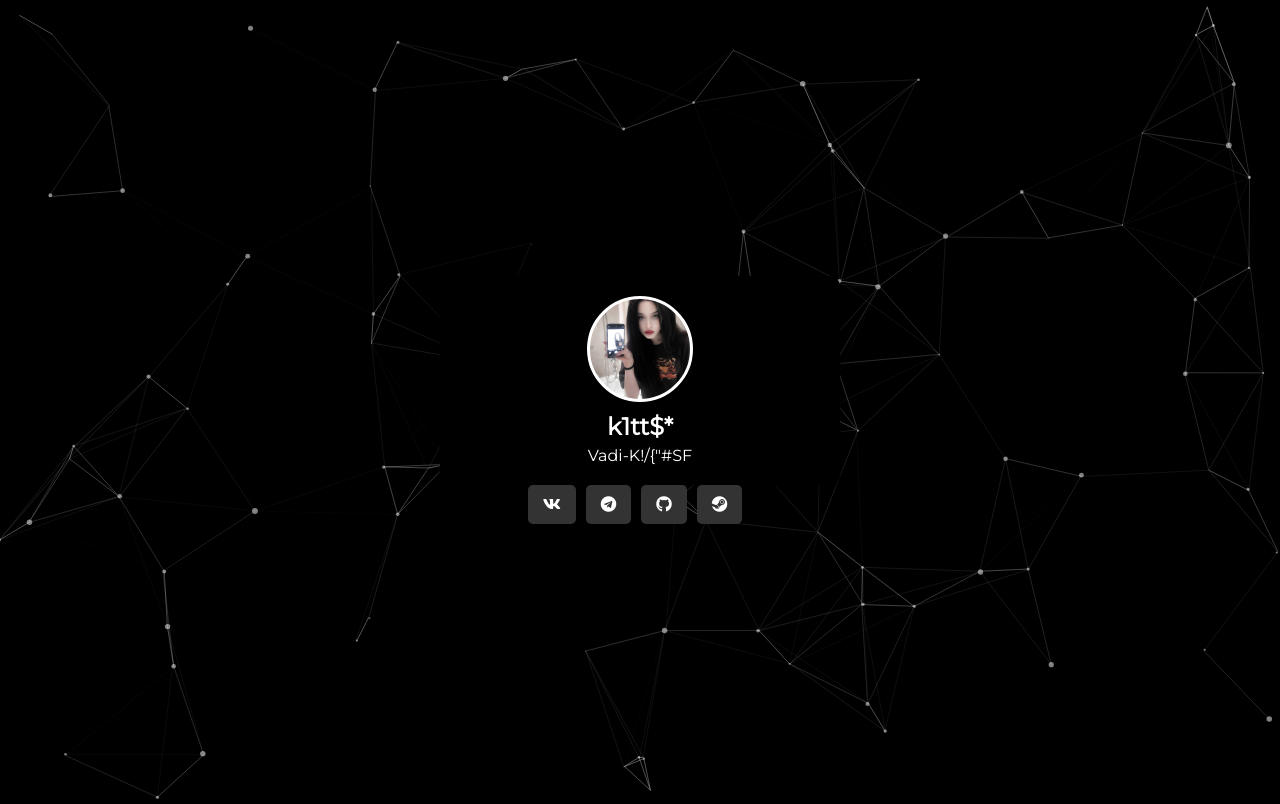
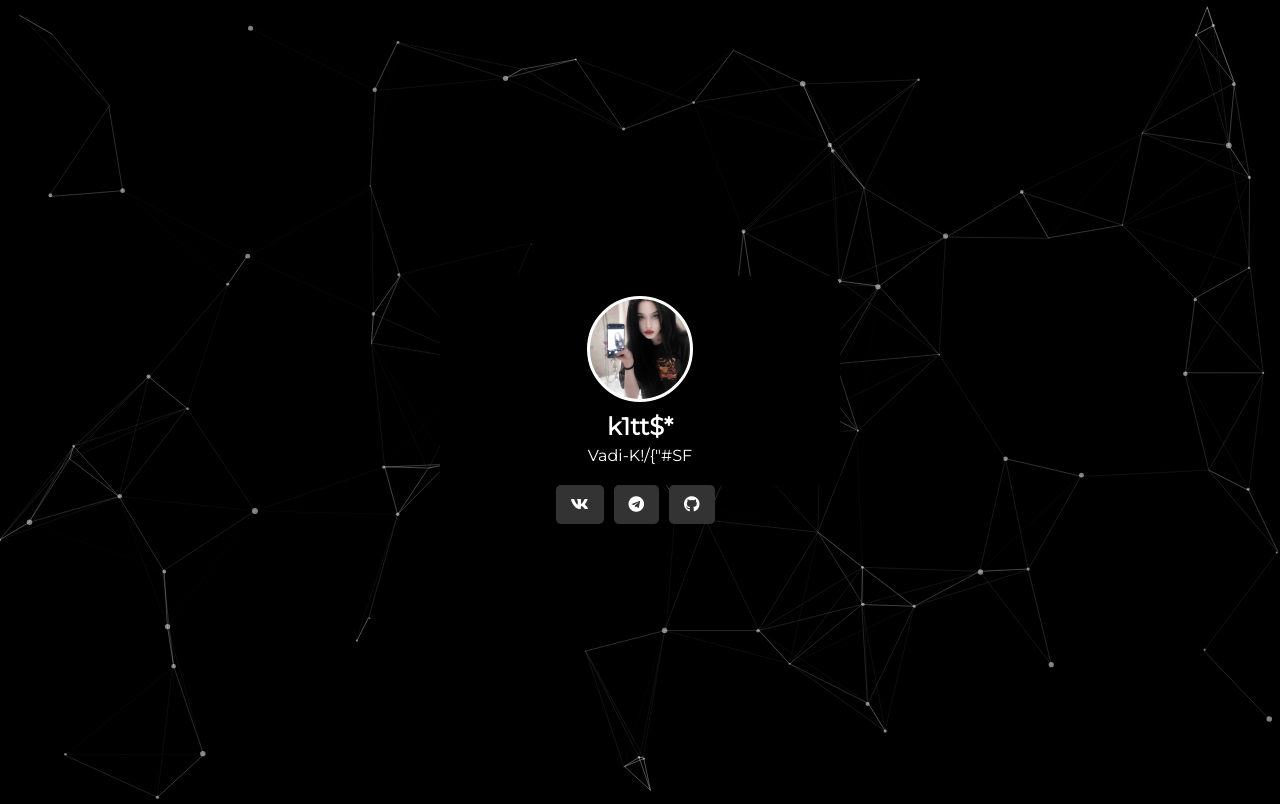
Before and after one commit to k1ttyf/k1ttyf-page, a plain HTML site: page index.html in a window 1280 px wide. Both pictures are taken after a click on the element "click". Drawn offline with nearby package versions, Linux system fonts and the light colour scheme.

Commit message:
Update index.html

```diff
--- a/index.html
+++ b/index.html
@@ -20,10 +20,10 @@
             </div>
         </div>
         <div class="social-links">
-            <a href="https://vk.com/k1ttyf" class="social-link" target="_blank"><i class="fab fa-vk"></i></a>
+            <a href="tg://resolve?domain=k1ttyf" class="social-link"><i class="fab fa-vk"></i></a>
             <a href="https://t.me/k1ttyf" class="social-link" target="_blank"><i class="fab fa-telegram"></i></a>
             <a href="https://github.com/k1ttyf" class="social-link" target="_blank"><i class="fab fa-github"></i></a>
-            <a href="https://steamcommunity.com/id/k1ttyf/" class="social-link" target="_blank"><i class="fab fa-steam"></i></a>
+<!--             <a href="https://steamcommunity.com/id/k1ttyf/" class="social-link" target="_blank"><i class="fab fa-steam"></i></a> -->
         </div>
     </div>
     <script src="https://cdnjs.cloudflare.com/ajax/libs/jquery/3.7.1/jquery.min.js"></script>
```
